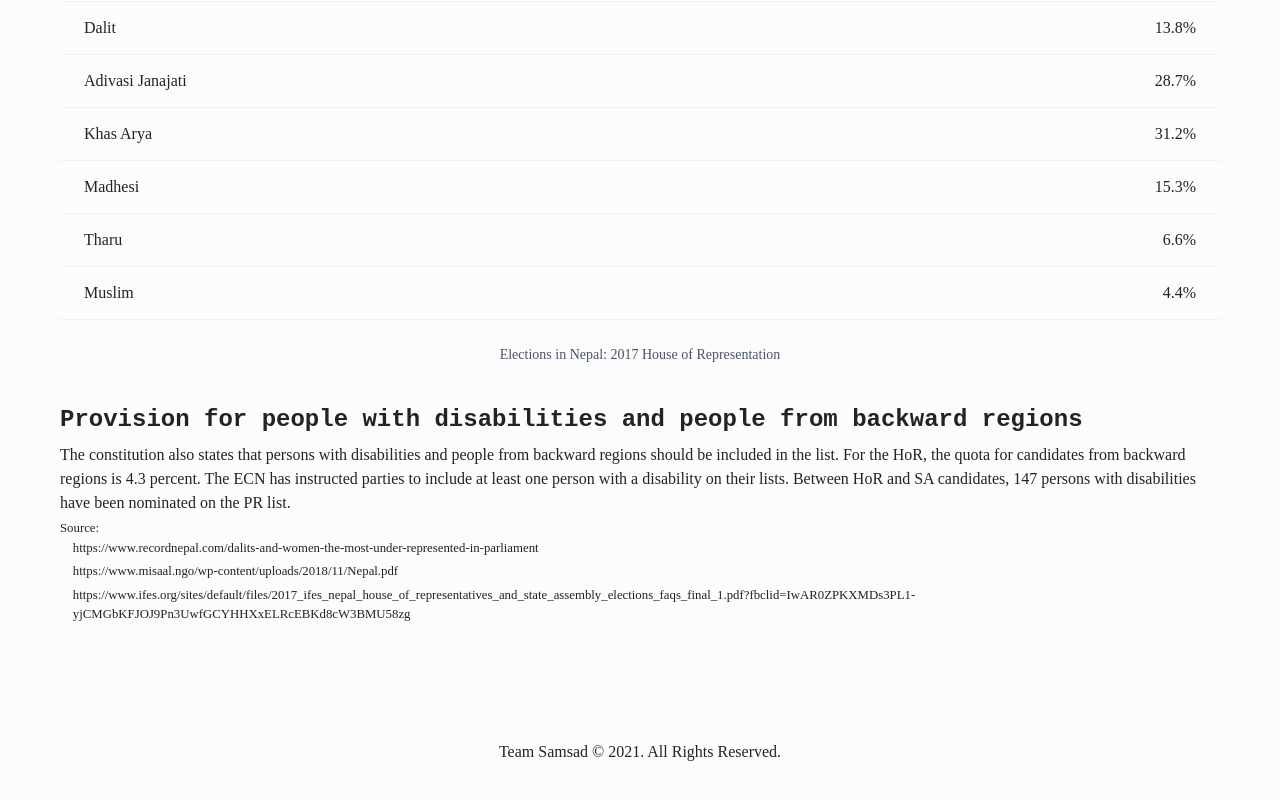
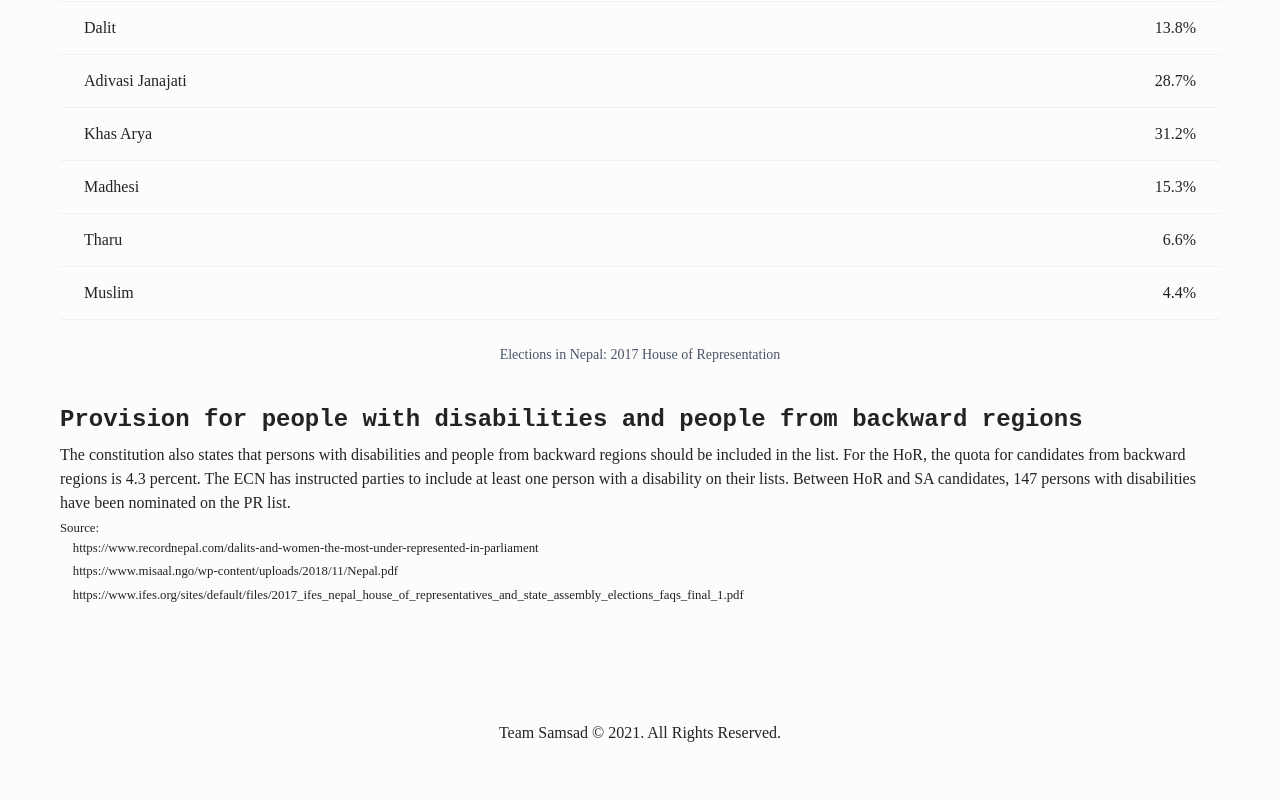
Before and after one commit to dibasdauliya/Politics-Project---Incubate-Nepal, a Next.js app: page /article/minority-representation in a window 1280 px wide. Shown: the part 2236-3036 px from the top of the page. Built offline with nearby package versions, Linux system fonts and the light colour scheme; a web font is replaced by a local one.

Commit message:
article content update

```diff
--- a/pages/article/minority-representation.js
+++ b/pages/article/minority-representation.js
@@ -230,7 +230,11 @@ export default function Article() {
               </Text>
               <small>
                 Source:{' '}
-                <Link target='_blank' rel='referrer noopener'>
+                <Link
+                  target='_blank'
+                  rel='referrer noopener'
+                  href='https://www.himalmag.com/bahunvada-myth-or-reality-kamal-p-malla-1992/'
+                >
                   https://www.himalmag.com/bahunvada-myth-or-reality-kamal-p-malla-1992/
                 </Link>
               </small>
@@ -338,11 +342,11 @@ export default function Article() {
                   </li>
                   <li>
                     <Link
-                      href='https://www.ifes.org/sites/default/files/2017_ifes_nepal_house_of_representatives_and_state_assembly_elections_faqs_final_1.pdf?fbclid=IwAR0ZPKXMDs3PL1-yjCMGbKFJOJ9Pn3UwfGCYHHXxELRcEBKd8cW3BMU58zg'
+                      href='https://www.ifes.org/sites/default/files/2017_ifes_nepal_house_of_representatives_and_state_assembly_elections_faqs_final_1.pdf'
                       target='_blank'
                       rel='referrer noopener'
                     >
-                      https://www.ifes.org/sites/default/files/2017_ifes_nepal_house_of_representatives_and_state_assembly_elections_faqs_final_1.pdf?fbclid=IwAR0ZPKXMDs3PL1-yjCMGbKFJOJ9Pn3UwfGCYHHXxELRcEBKd8cW3BMU58zg{' '}
+                      https://www.ifes.org/sites/default/files/2017_ifes_nepal_house_of_representatives_and_state_assembly_elections_faqs_final_1.pdf{' '}
                     </Link>
                   </li>
                 </UnorderedList>
```
